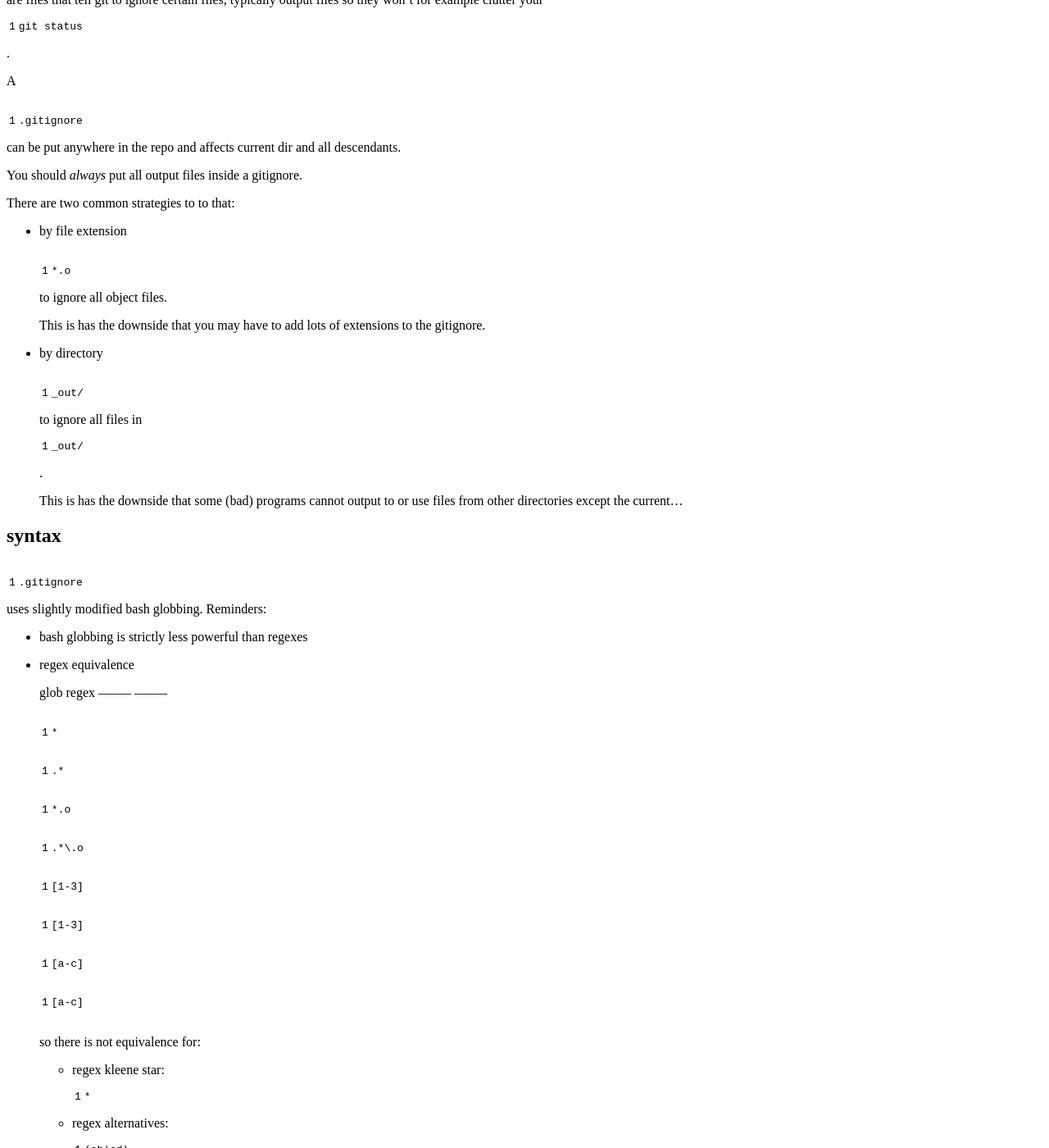
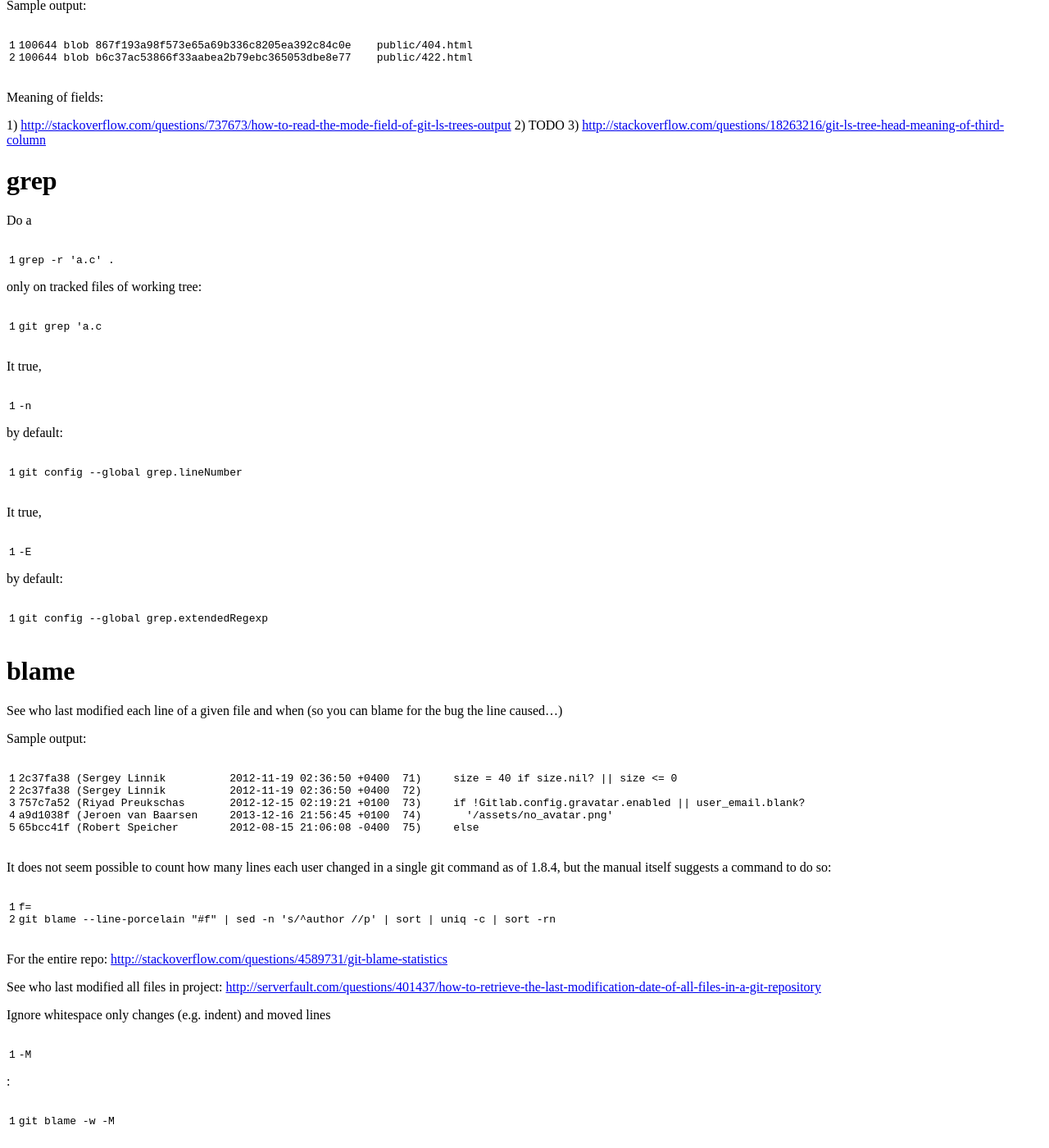
Before and after one commit to cirosantilli/git-tutorial, a Jekyll site: the page built from index.md, in a window 1280 px wide and 1400 px high, scrolled down 8571 px. Shown: the whole window at 82% size. Built offline with Jekyll 4.4.1, drawn with Linux system fonts in a browser that asks for light colours; nearby versions of some CDN libraries; some of the changed text lies outside the part shown.

Commit message:
Start blame.

```diff
--- a/index.md
+++ b/index.md
@@ -209,13 +209,69 @@ By analogy, if you modify the working tree and don't add it to the index, the ch
 
 #ls-files
 
-List files according to several criteria
-
-Show tracked files:
+List tracked files recursively according to several criteria.
+
+Show all tracked files in current dir:
 
     ./copy.sh 1u
     git ls-files
         #a b
+
+#ls-tree
+
+List tracked files recursively with extra info:
+
+    git ls-tree --full-tree -r HEAD
+
+Sample output:
+
+    100644 blob 867f193a98f573e65a69b336c8205ea392c84c0e    public/404.html
+    100644 blob b6c37ac53866f33aabea2b79ebc365053dbe8e77    public/422.html
+
+Meaning of fields:
+
+1) <http://stackoverflow.com/questions/737673/how-to-read-the-mode-field-of-git-ls-trees-output>
+2) TODO
+3) <http://stackoverflow.com/questions/18263216/git-ls-tree-head-meaning-of-third-column>
+
+#grep
+
+Do a `grep -r 'a.c' .` only on tracked files of working tree:
+
+    git grep 'a.c
+
+It true, `-n` by default:
+
+    git config --global grep.lineNumber
+
+It true, `-E` by default:
+
+    git config --global grep.extendedRegexp
+
+#blame
+
+See who last modified each line of a given file and when (so you can blame for the bug the line caused...)
+
+Sample output:
+
+    2c37fa38 (Sergey Linnik          2012-11-19 02:36:50 +0400  71)     size = 40 if size.nil? || size <= 0
+    2c37fa38 (Sergey Linnik          2012-11-19 02:36:50 +0400  72)
+    757c7a52 (Riyad Preukschas       2012-12-15 02:19:21 +0100  73)     if !Gitlab.config.gravatar.enabled || user_email.blank?
+    a9d1038f (Jeroen van Baarsen     2013-12-16 21:56:45 +0100  74)       '/assets/no_avatar.png'
+    65bcc41f (Robert Speicher        2012-08-15 21:06:08 -0400  75)     else
+
+It does not seem possible to count how many lines each user changed in a single git command as of 1.8.4, but the manual itself suggests a command to do so:
+
+    f=
+    git blame --line-porcelain "#f" | sed -n 's/^author //p' | sort | uniq -c | sort -rn
+
+For the entire repo: <http://stackoverflow.com/questions/4589731/git-blame-statistics>
+
+See who last modified all files in project: <http://serverfault.com/questions/401437/how-to-retrieve-the-last-modification-date-of-all-files-in-a-git-repository>
+
+Ignore whitespace only changes (e.g. indent) and moved lines `-M`:
+
+    git blame -w -M
 
 #gitignore
 
@@ -898,15 +954,23 @@ This is a great option to view history on a feature branch onto which upstream w
 
 #shortlog
 
+Summarizes log information.
+
+Group by author, count by author:
+
+    Aaron France (1):
+        Fixed JSON description of system hook
+
+    Aaron Stone (2):
+        Tiny fix to the add/edit groups form path field
+        Allow the OmniAuth provider args parameter to pass through as either an Array or a Hash.
+
+    Abe Hassan (1):
+        Fix the sigil for merge request email
+
 See how many commits each author did:
 
     git shortlog -nse
-
-#grep
-
-Do a `grep -Er 'a.c' .` on tracked files of working tree:
-
-    git grep 'a.c
 
 #mailmap
 
@@ -1074,9 +1138,33 @@ Sample output:
 
 #diff
 
-See differences between two versions with:
+View unstaged modifications, that is, the diff between working tree and index (changes will disappear after `git add`):
+
+    git diff
+
+View staged differences (git added) and `HEAD`:
+
+    git diff --cached
+
+View differences between two revisions:
 
     git diff eebb22 06637b
+
+For a single file:
+
+    f=
+    git diff -- "$f"
+
+Ignore whitespace only changes (e.g. indent changes):
+
+    git diff -w
+
+Ignore changes when a file is moved to another name:
+
+    git diff -M
+
+This can be autodetected even before staging with `git mv` when files are exactly the same.
+It is also possible to consider moves up to a percentage of similarity via `-M90`.
 
 Sample output:
 
@@ -1933,6 +2009,12 @@ Where remote-name was either given:
 
 ##how to refer to one
 
+Documentation at:
+
+    git rev-parse
+
+`SPECIFYING REVISIONS` section.
+
 Depends on the command.
 
 The best way is explicitly `<remote-name>/<branch-name>` but some commands do explicit stuff if you enter just `<branch-name>` and there is no other branch in your repo with that name.
@@ -2353,21 +2435,26 @@ Print full paths of each submodule:
 
 ##remove a submodule
 
-TODO test this
-
-Remove it from the `.gitmodules` file:
+As of git 1.8.3:
+
+    git submodule deinit path
+
+Files are kept and the `.submodule` path is not edited.
+
+Before 1.8.3: first remove it from the `.gitmodules` file:
 
     vim .submodules
 
-Remove it from `.git/config`:
+Then Remove it from `.git/config`:
 
     vim .git/config
+
+Then:
+
     rm --cached $path_to_submodule #(no trailing slash).
     rm -Rf .git/modules/$path_to_submodule
     git commit -am 'removed submodule'
     rm -rf $path_to_submodule
-
-Of course, this is horrible, and it seems that as of git 1.8.3 there will be a `git deinit` command! TODO remove when true
 
 ##change submodule upstream
 
@@ -2600,15 +2687,15 @@ Path to `.git` dir:
 
 #config
 
-Allows to get and set config data.
-
-Main config files:
-
-- `~/.gitconfig`: for all repos on current computer. `--global` option
-
-- `.git/config`: cur repo only.
-
-It is a cfg file of type:
+Allows to get and set configuration data.
+
+Main configuration files:
+
+- `~/.gitconfig`: for all repos on current computer. `--global` option.
+
+- `.git/config`: cur repo only. Takes precedence over global options.
+
+It is a `.cfg` file of type:
 
     [group]
         a = b
@@ -2621,38 +2708,59 @@ Corresponding command lines of type:
 
 ##commands
 
-List all non default configs set in those files:
+List the currently used value of all non default configs:
 
     git config -l
 
+Read only from the global file:
+
+    git config --global -l
+
 Get single value:
 
-    git config --global --get user.name
-
-Get multiple values:
-
-    git config --global --get-all user.name user.email
-
-##most important fields
-
-Usename and email on commits:
-
-    git config --global user.name "Ciro Duran Santilli"
+    git config user.name
+
+Set value locally:
+
+    git config user.name "User Name"
+
+Set value globally:
+
+    git config --global user.name "User Name"
+
+Get multiple values: TODO
+
+    git config --get-all user.name
+
+Set boolean
+
+##most important configs with bad defaults
+
+Non default ones that you should always set:
+
+    # Username and email on commits:
+    git config --global user.name "Ciro Santilli"
     git config --global user.email "ciro@mail.com"
 
-Remember HTTP/HTTPS passwords for 15 minutes:
-
+    # Remember HTTP/HTTPS passwords for 15 minutes:
     git config --global credential.helper cache
 
-Remember HTTP/HTTPS passwords for given time:
-
+    # Remember HTTP/HTTPS passwords for given time:
     git config --global credential.helper "cache --timeout=3600"
 
-Let git color terminal output by default (but not if it goes to pipes, or the color escape chars might break programs):
-
+    #Let git color terminal output by default (but not if it goes to pipes,
+    # or the color escape chars might break programs):
     git config --global color.ui auto
 
+    # See grep
+    git config --global grep.lineNumber true
+    git config --global grep.extendedRegexp true
+
+##most important settings with good defaults
+
 Pager to use: `core.pager`. `less` by default.
+
+    git config --global color.ui auto
 
 Editor to use for commit and tag messages: `core.editor`
 
```
Also changed, not shown: other parts of index.md (+15 -27 lines).
